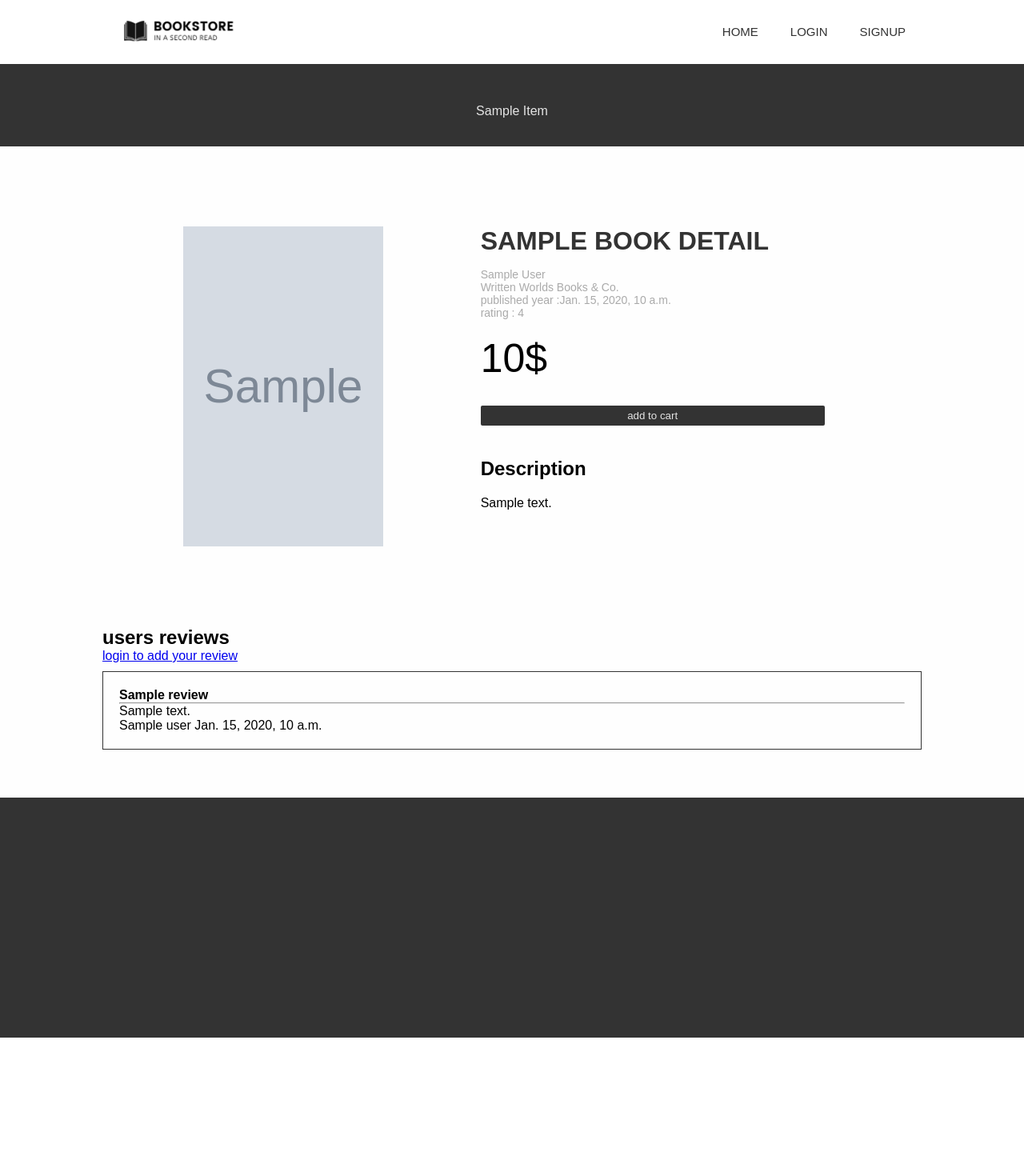
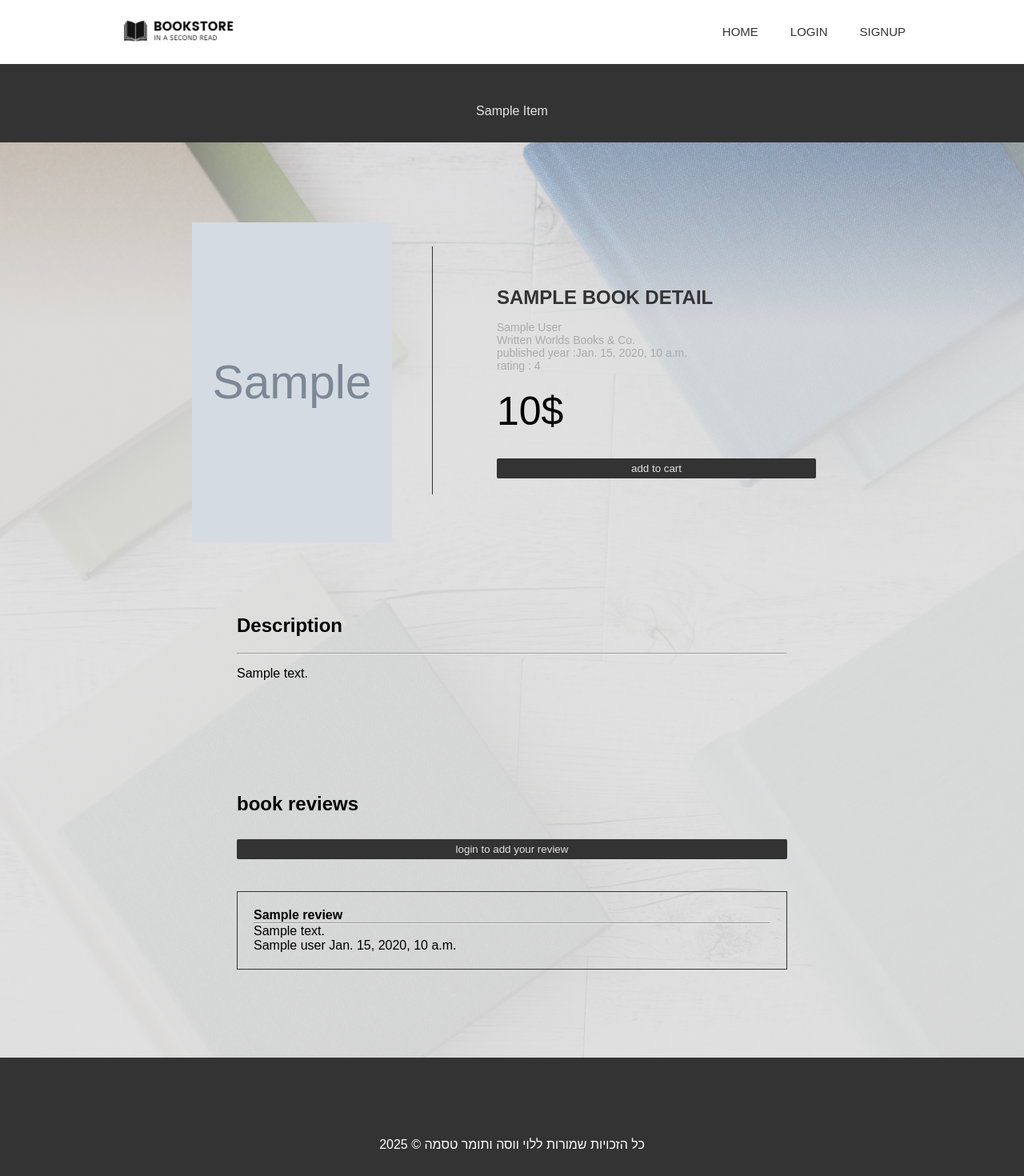
Before and after one commit to leviayelin/online_bookstore, a Django app: template bookstore/templates/store/book_details.html in a window 1280 px wide. Shown: the whole page at 80% size. Before the commit the page ends 1297 px from the top, so only its background shows below. Run offline with Django 5.2, Linux system fonts and the light colour scheme; the template is opened without the code that fills it: most values are stand-ins (such as "Sample title", 1, 10 or a date in 2020); grey boxes marked "Sample" are stand-in pictures.

Commit message:
final project - styling

```diff
--- a/bookstore/accounts/forms.py
+++ b/bookstore/accounts/forms.py
@@ -5,9 +5,9 @@ from .models import CustomUser
 class CustomUserCreationForm(UserCreationForm):
     class Meta:
         model = CustomUser
-        fields = ['username', 'email', 'profile_image']
+        fields = ['username', 'email']
 
 class CustomUserChangeForm(UserChangeForm):
     class Meta:
         model = CustomUser
-        fields = ['username', 'email', 'profile_image']
+        fields = ['username', 'email']
--- a/bookstore/static/css/layout.css
+++ b/bookstore/static/css/layout.css
@@ -168,7 +168,7 @@ main{
 }
 
 #menu-categories {
-    padding:50px 0 15px 0;
+    padding:50px 0 10px 0;
     background: inherit;
 }
 
@@ -202,10 +202,12 @@ main{
 
 #sub-category > a{
 	padding-bottom:5px;
+    border-bottom:2px solid #333;
 }
 
 #sub-category > a:hover{
     border-bottom:2px solid var(--light-color);
+    transition:all .3s linear;
 }
 
 .showcase-header{
@@ -214,8 +216,8 @@ main{
     padding:20px 0;
     display:flex;
     align-items: end;
-	margin-bottom:50px;
-    background:#994D1C;
+    background:linear-gradient(to left,rgba(0,0,0,0)50%,rgba(0,0,0,0.5), rgba(0,0,0,0.7)), url('../images/categories-background.jpg');
+    background-size: cover;
 }
 
 .showcase-header > .container > h2{
@@ -235,12 +237,44 @@ main{
     position:absolute;
     border:3px solid #FFDC76;
     border-radius:4px;
+    opacity: 0; /* Start hidden */
+    animation: messagePopup 4s ease-in-out forwards;
+    z-index:-1;
 }
+
+/* Keyframes for the animation */
+/* Animation */
+@keyframes messagePopup {
+    0% {
+        opacity: 0;
+        transform: translateY(-100%); /* Start off-screen */
+    }
+    10% {
+        opacity: 1;
+        transform: translateY(0); /* Slide down */
+    }
+    80% {
+        opacity: 1;
+        transform: translateY(0); /* Stay in place */
+    }
+    100% {
+        opacity: 0;
+        transform: translateY(-100%); /* Slide back up and disappear */
+        display:none;
+    }
+}
+
 
 /* FOOTER */
 footer{
     width:100%;
-    height:300px;
-    margin-top:50px;
-    background:var(--dark-color)
+    padding:100px 0 30px 0;
+    background:var(--dark-color);
+    display:flex;
+    align-items:end;
+    justify-content:center;
 }
+
+footer > p{
+    color:#fff;
+}
--- a/bookstore/static/css/store/book_details.css
+++ b/bookstore/static/css/store/book_details.css
@@ -1,16 +1,22 @@
-.details-flex{
-    display:flex;
-    flex-direction:column;
-    gap:20px;
+.details-bg{
+    background:linear-gradient(to top,rgba(225,225,225,0.9),rgba(225,225,225,0.9)80%,rgba(225,225,225,0.5)),url('../../images/book-background-1.jpg');
+    background-size: cover;
+    overflow: visible;
 }
 
 #details-container{
-    width:80%;
+    width:60%;
     padding:100px 0 0 0;
     margin:0 auto;
     display:flex;
+    flex-direction:column;
+}
+
+#details-container > .item-info{
+    margin-bottom:50px;
+    display:flex;
     flex-direction:row;
-    justify-content: space-evenly;
+    justify-content:center;
 }
 
 .details-image > img{
@@ -20,10 +26,12 @@
 }
 
 .details-content{
-    width:450px !important;
+    width:500px !important;
     height:100%;
-    padding:0 20px 20px 0;
-    margin-left:20px;
+    padding:50px 20px 20px 80px;
+    margin-left:50px;
+    margin-top:30px;
+    border-left:1px solid #333;
     display:flex;
     flex-direction:column;
 }
@@ -86,7 +94,8 @@
 }
 
 .details-plot{
-    margin-top:40px;
+    margin:40px 0;
+    padding:0 40px;
 }
 
 .details-plot > h2{
@@ -94,37 +103,54 @@
     text-transform:capitalize;
 }
 
+.details-plot > hr{
+    margin:15px 0;
+}
+
 /* review section  */
 #reviews{
-    width:80%;
-    padding:100px 0 0 0;
-    margin:0 auto;
+    width:60%;
+    padding:100px 40px 100px 40px;
+    margin:0 auto 0 auto;
     display:flex;
     flex-direction:column;
     justify-content: space-evenly;
 }
 
-#add-reviews{
+#reviews_form{
     width:100%;
     padding:10px;
-    border:1px solid #333;
     border-radius:6px;
     display:flex;
     flex-direction:column;
 }
 
-#add-reviews > input,
-#add-reviews > textarea{
+#reviews_form> input,
+#reviews_form > textarea{
     padding:5px;
+    border:2px solid #ccc;
+    border-radius:4px;
 }
 
-#add-reviews > textarea{
-    width:100%;
-    /* height:300px; */
+#reviews_form> input:hover,
+#reviews_form> input:active,
+#reviews_form > textarea:hover,
+#reviews_form > textarea:active{
+    border:2px solid #888;
+    transition:border .3s linear;
 }
 
-#add-reviews > button{
+#reviews_form > textarea{
+    width:100%;
+    height:200px;
+}
+
+#reviews_form > button{
     margin:15px 0;
+}
+
+#review-btn{
+    margin:30px 0;
 }
 
 #users-reviews-list{
@@ -142,3 +168,21 @@
     padding:20px;
     border:1px solid #333;
 }
+
+/* REVIEWS - no reviews*/
+#no-reviews{
+    width:100%;
+    height:300px;
+    margin:40px 0;
+    border:6px dashed #888;
+    border-radius:4px;
+    display:flex;
+    align-items: center;
+    text-align: center;
+}
+
+#no-reviews > h2{
+    width:100%;
+    color:#999;
+    text-transform:uppercase;
+}
--- a/bookstore/static/css/utilities.css
+++ b/bookstore/static/css/utilities.css
@@ -29,6 +29,11 @@
     border-radius:2px;
 }
 
+.btn:hover{
+    background:#111;
+    transition:background .3s linear;
+}
+
 /* ALIGNING ELEMENTS */
 .flex{
     height:100%;
--- a/bookstore/static/js/store/reviews.js
+++ b/bookstore/static/js/store/reviews.js
@@ -61,6 +61,8 @@ document.addEventListener('DOMContentLoaded', function(){
                     </div>
                 `;
 
+                document.getElementById('no-reviews').style.display = 'none';
+
                 // If there are no reviews, replace the message
                 if (reviewList.innerHTML.includes('no reviews yet!')) {
                     reviewList.innerHTML = newReview;
@@ -70,10 +72,6 @@ document.addEventListener('DOMContentLoaded', function(){
                     reviewList.insertAdjacentHTML('afterbegin', newReview);
                     reviewFormEl.reset();
                 }
-                // reviewList.insertAdjacentHTML('afterbegin', newReview);
-                // if (reviewFormEl) { // Ensure the form exists before resetting
-                //     reviewFormEl.reset();
-                // }
             }
         })
         .catch(error => {
--- a/bookstore/templates/accounts/login.html
+++ b/bookstore/templates/accounts/login.html
@@ -6,6 +6,8 @@
 {% endblock %}
 {% block content %}
 <div class="form-container">
+    <div class="container flex">
+
         <form class="site-form" action="{% url 'accounts:login' %}" method="post">
             {% csrf_token %}
             {{ form }}
@@ -13,7 +15,9 @@
                 <input type="hidden" name="next" value="{{ request.GET.next }}">
             {% endif %}
             <button class="submit-btn" type="submit" >login</button>
+            <p>don't have account yet? click here to <a href="{% url 'accounts:signup'%}">signup</a></p>
         </form>
-    <p>don't have account yet? click here <a href="{% url 'accounts:signup'%}">signup</a></p>
+
+    </div>
 </div>
 {% endblock %}
--- a/bookstore/templates/layout.html
+++ b/bookstore/templates/layout.html
@@ -57,7 +57,7 @@
         </main>
 
         <footer>
-
+            <p>כל הזכויות שמורות ללוי ווסה ותומר טסמה &copy; 2025</p>
         </footer>
 
     </div>
--- a/bookstore/templates/store/book_details.html
+++ b/bookstore/templates/store/book_details.html
@@ -9,10 +9,15 @@
 
     {% include 'navbar.html' %}
 
-    <div id="details-container" class="container">
+<section class="details-bg">
+
+    <div id="details-container">
+
+        <div class="item-info">
             <div class="details-image">
                 <img src="{{book_details.images}}" alt="book_poster">
             </div>
+
             <div class="details-content">
                 <h1>{{book_details.title}}</h1>
                 <p>{{book_details.author}}</p>
@@ -25,18 +30,22 @@
                 <div id="buttons">
                 <button class="add-book-btn btn" value="{{book_details.id}}">add to cart</button>
                 </div>
+            </div>
+        </div>
+
         <div class="details-plot">
             <h2>description</h2>
+            <hr>
             <p>{{book_details.description}}</p>
         </div>
-        </div>
+
     </div>
 
     <!-- reviews section  -->
 
-    <section id="reviews">
+    <div id="reviews">
 
-        <h2>users reviews</h2>
+        <h2>book reviews</h2>
 
         <div>
             {% if user.is_authenticated %}
@@ -47,10 +56,10 @@
                     <input type="text" name="title" id="title" placeholder="review title" required>
                     <label for="comment">comment:</label>
                     <textarea id="comment" name="comment" cols="30" rows="10" required></textarea>
-                    <button type="submit">add review</button>
+                    <button class="btn" type="submit">add review</button>
                 </form>
             {% else%}
-                <a href="{% url 'accounts:login'%}">login to add your review</a>
+                <a href="{% url 'accounts:login'%}"><button id="review-btn" class="btn">login to add your review</button></a>
             {% endif %}
         </div>
 
@@ -70,8 +79,13 @@
 
                 {% endfor %}
             {% else %}
-                <p>no reviews yet!</p>
+                <div id="no-reviews">
+                    <h2>this book as no reviews yet,<br>
+                    be the first to comment!</h2>
+                </div>
             {% endif%}
+
+        </div>
 
     </div>
 </section>
```
Also changed, not shown: bookstore/static/css/accounts/login.css (+27 -9 lines), bookstore/static/css/accounts/signup.css (+31 -11 lines), bookstore/static/css/store/store.css (+28 -5 lines), bookstore/static/css/users/users.css (+13 -3 lines), bookstore/templates/accounts/signup.html (+11 -6 lines), bookstore/templates/store/categories.html (+3 -5 lines), bookstore/templates/store/store.html (+7 -3 lines), bookstore/templates/users/users.html (+4 -4 lines), bookstore/static/images/categories-background.jpg (added). Lines whose indentation alone changed are shown as unchanged.
